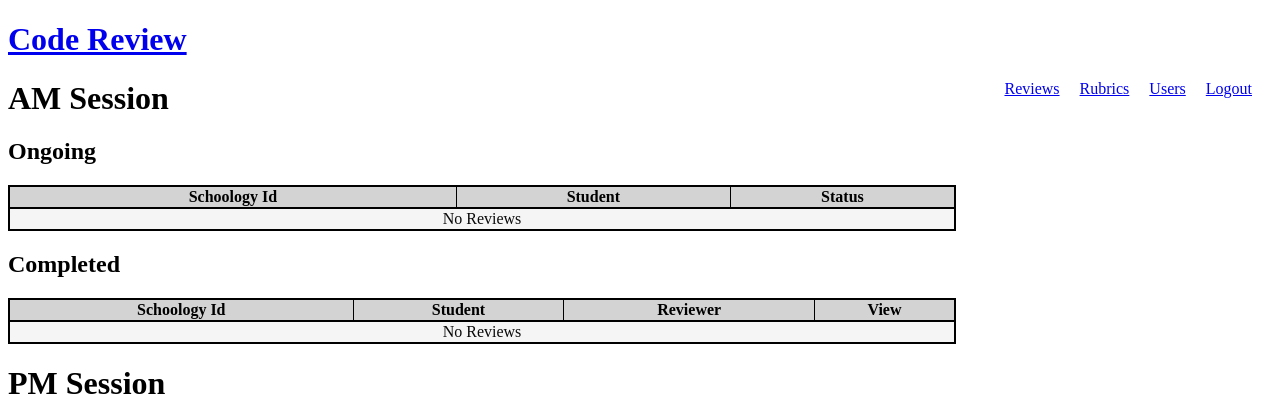
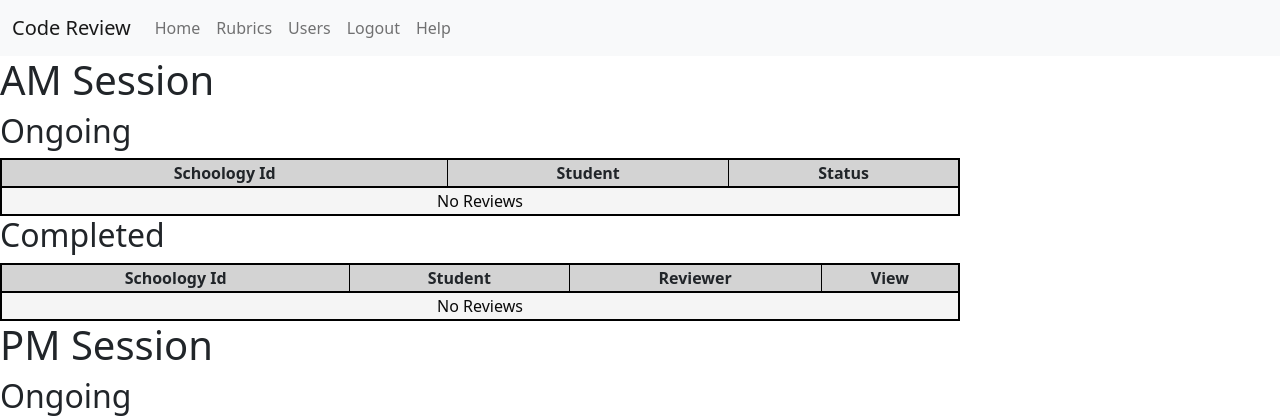
Before and after one commit to Bwc9876/CodeReview, a Django app: page /instructor/ in a window 1280 px wide. Shown: the top 420 px of the page. Run offline with Django 3.2, Linux system fonts and the light colour scheme; the visitor is signed in with stand-in values (Sample User, id 1); data comes from the database, SQL or seed files in the repository; data that the repository does not hold is empty.

Commit message:
Styled navbar

```diff
--- a/Instructor/templates/admin_base.html
+++ b/Instructor/templates/admin_base.html
@@ -1,11 +1,10 @@
 {% extends "base.html" %}
 
 {% block nav %}
-    <a href="{% url "instructor-home" %}">Reviews</a>
-    <a href="{% url "rubric-list" %}">Rubrics</a>
-    <a href="{% url "user-list" %}">Users</a>
+    <a class="nav-link" href="{% url "rubric-list" %}">Rubrics</a>
+    <a class="nav-link" href="{% url "user-list" %}">Users</a>
     {% if debug %}
-        <a href="/admin">Debug</a>
+        <a class="nav-link" href="/admin">Debug</a>
     {% endif %}
-    <a href="{% url "logout" %}">Logout</a>
+    <a class="nav-link" href="{% url "logout" %}">Logout</a>
 {% endblock %}
--- a/Main/templates/base.html
+++ b/Main/templates/base.html
@@ -9,8 +9,8 @@
     {% load static %}
     <link rel="stylesheet" href="{% static "css/base.css" %}"/>
     <script src="https://ajax.googleapis.com/ajax/libs/jquery/3.6.0/jquery.min.js"></script>
-    {#    <link href="https://cdn.jsdelivr.net/npm/bootstrap@5.1.3/dist/css/bootstrap.min.css" rel="stylesheet" integrity="sha384-1BmE4kWBq78iYhFldvKuhfTAU6auU8tT94WrHftjDbrCEXSU1oBoqyl2QvZ6jIW3" crossorigin="anonymous">#}
-    {#    <script src="https://cdn.jsdelivr.net/npm/bootstrap@5.1.3/dist/js/bootstrap.bundle.min.js" integrity="sha384-ka7Sk0Gln4gmtz2MlQnikT1wXgYsOg+OMhuP+IlRH9sENBO0LRn5q+8nbTov4+1p" crossorigin="anonymous"></script>#}
+    <link href="https://cdn.jsdelivr.net/npm/bootstrap@5.1.3/dist/css/bootstrap.min.css" rel="stylesheet" integrity="sha384-1BmE4kWBq78iYhFldvKuhfTAU6auU8tT94WrHftjDbrCEXSU1oBoqyl2QvZ6jIW3" crossorigin="anonymous">
+    <script src="https://cdn.jsdelivr.net/npm/bootstrap@5.1.3/dist/js/bootstrap.bundle.min.js" integrity="sha384-ka7Sk0Gln4gmtz2MlQnikT1wXgYsOg+OMhuP+IlRH9sENBO0LRn5q+8nbTov4+1p" crossorigin="anonymous"></script>
     {% block resources %}
 
     {% endblock %}
@@ -18,19 +18,24 @@
 <body>
 {#  Navigation goes here #}
 {# For now it'll be a list of links #}
-<a aria-label="Home" href="{% url "home" %}"><h1>Code Review</h1></a>
-<div class="nav-div">
-    {% block nav %}
-        <a href="{% url "review-create" %}">New Review</a>
-        {% if user.is_superuser %}
-            <a href="{% url "instructor-home" %}">Admin</a>
-            {% if debug %}
-                <a href="/admin">Debug</a>
-            {% endif %}
-        {% endif %}
-        <a href="{% url "logout" %}">Logout</a>
-    {% endblock %}
-</div>
+<nav class="navbar navbar-expand-lg navbar-light bg-light">
+  <div class="container-fluid">
+    <a class="navbar-brand" href="{% url "home" %}">Code Review</a>
+    <button class="navbar-toggler" type="button" data-bs-toggle="collapse" data-bs-target="#navbarText" aria-controls="navbarText" aria-expanded="false" aria-label="Toggle navigation">
+      <span class="navbar-toggler-icon"></span>
+    </button>
+    <div class="collapse navbar-collapse" id="navbarText">
+      <div class="navbar-nav me-auto mb-2 mb-lg-0">
+          <a class="nav-link" aria-current="page" href="{% url "home" %}">Home</a>
+          {% block nav %}
+            <a class="nav-link" href="{% url "review-create" %}">New Review</a>
+            <a class="nav-link" href="{% url "logout" %}">Logout</a>
+          {% endblock %}
+          <a class="nav-link" href="#">Help</a>
+      </div>
+    </div>
+  </div>
+</nav>
 {% block mainContent %}
 
 {% endblock %}
--- a/Users/templates/login.html
+++ b/Users/templates/login.html
@@ -1,3 +1,5 @@
 {% extends "form_base.html" %}
 
+{% block nav %}{% endblock %}
+
 {% block submitWord %}Login{% endblock %}
```
Also changed, not shown: Instructor/templates/admin_form_base.html (+4 -5 lines), Users/templates/logout_complete.html (+8 -2 lines), 1 other file.
